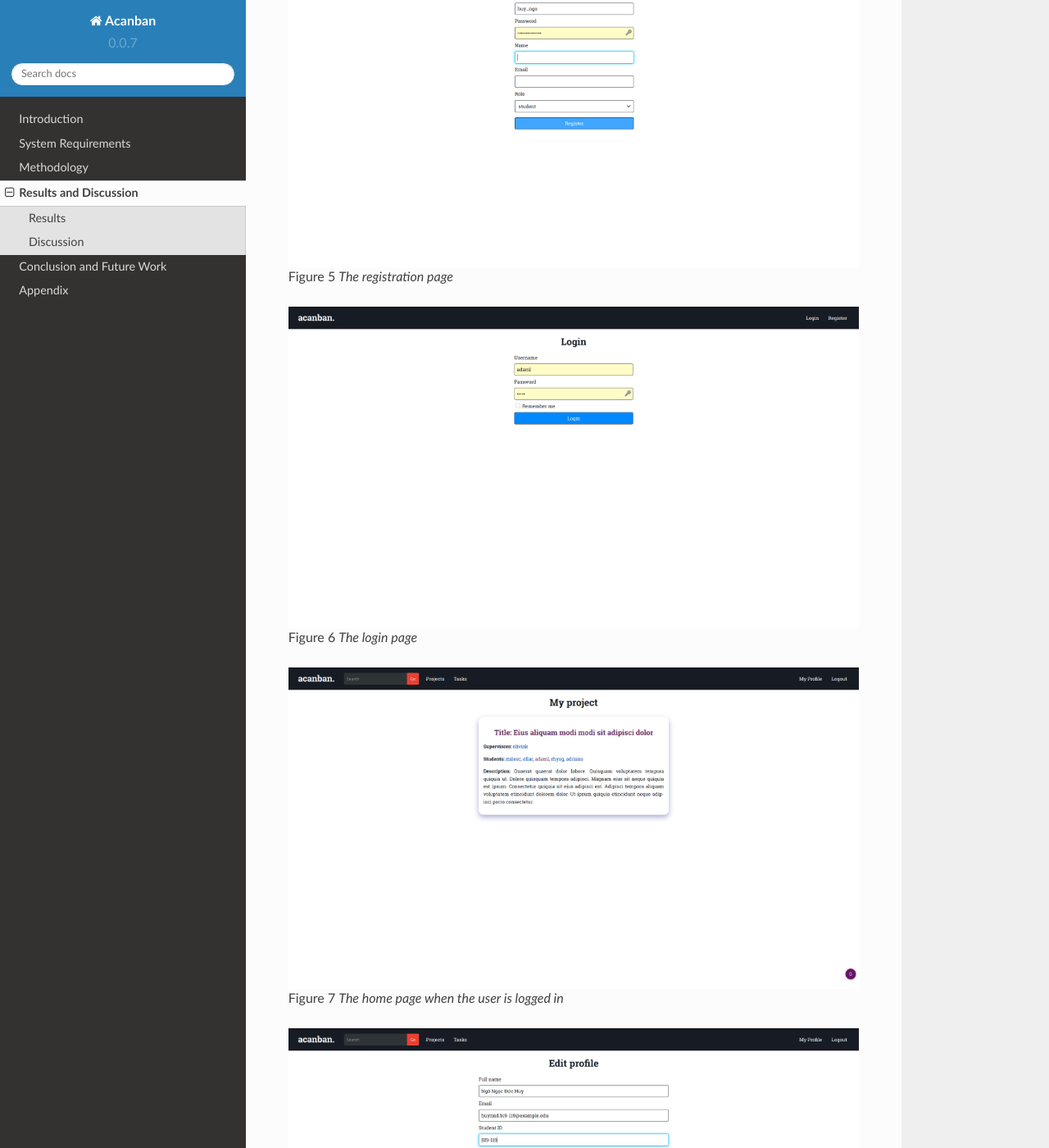
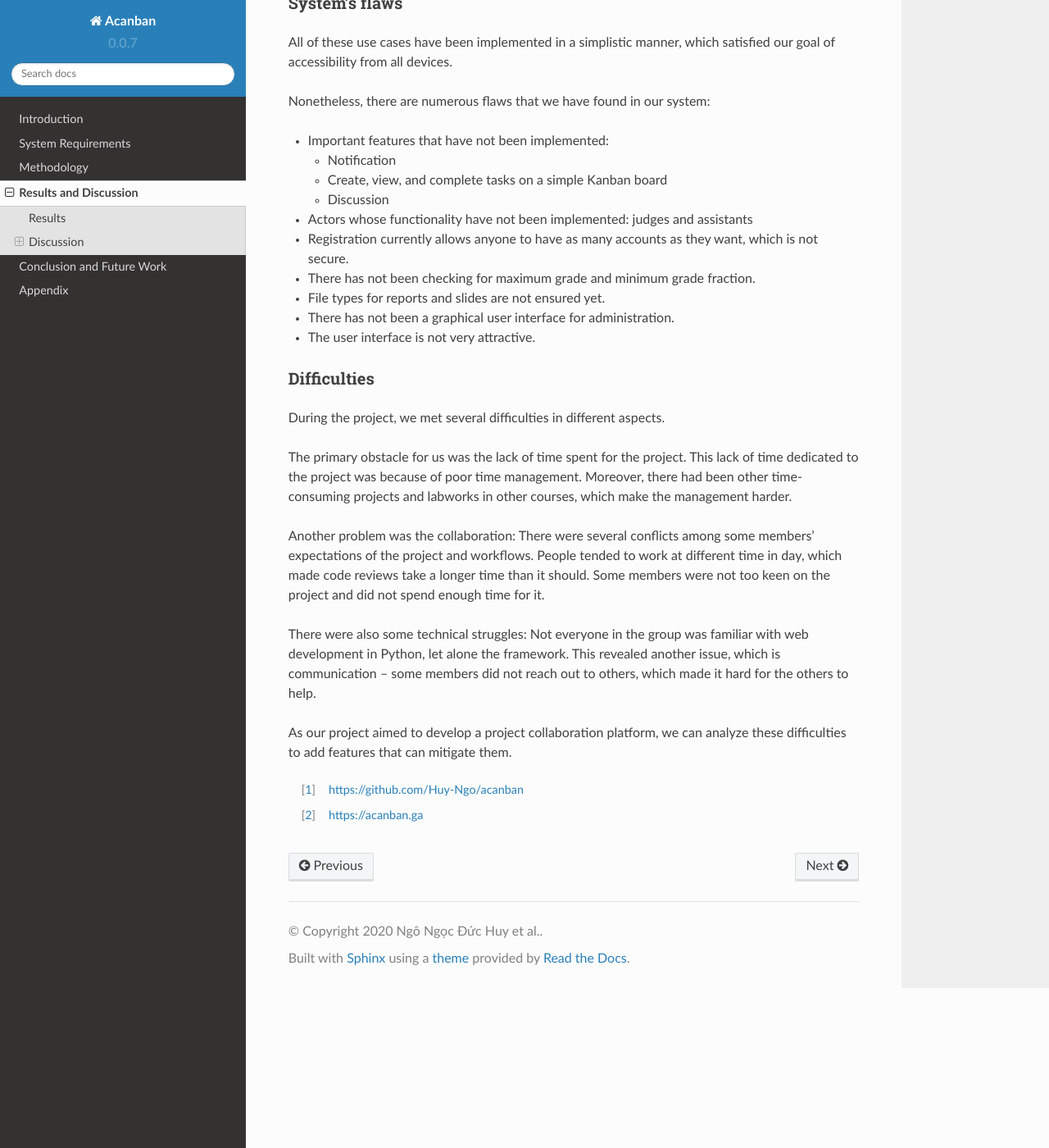
Before and after one commit to Huy-Ngo/acanban, a Sphinx documentation site: the page built from docs/source/result.rst, in a window 1280 px wide and 1400 px high, scrolled down 570 px. Shown: the whole window at 82% size. Built offline with Sphinx 7.4.7 and the Read the Docs theme 2.0.0, drawn with Linux system fonts in a browser that asks for light colours; the version number is read from the project's files by our own code; some of the changed text lies outside the part shown.

Commit message:
[Doc] Add difficulties to doc

```diff
--- a/docs/source/result.rst
+++ b/docs/source/result.rst
@@ -17,54 +17,11 @@ The current implemented source code is published on GitHub [1]_
 under `Affero General Public License`_.
 It is deployed on USTH ICTLab's server [2]_.
 
-.. figure:: screenshots/registration.png
-
-   The registration page
-
-.. figure:: screenshots/login.png
-
-   The login page
-
-.. figure:: screenshots/home_login.png
-
-   The home page when the user is logged in
-
-.. figure:: screenshots/profile-edit.png
-
-   The profile edit page
-
-.. figure:: screenshots/project-info.png
-
-   The info page for a project
-
-.. figure:: screenshots/project-edit.png
-
-   Editing a project's information
-
-.. figure:: screenshots/new-project.png
-
-   Creating a new project
-
-.. figure:: screenshots/report.png
-
-   Viewing and uploading project report
-
-.. figure:: screenshots/presentation.png
-   :figwidth: 40%
-
-   Viewing and uploading presentation slides
-
-.. figure:: screenshots/mob-home.jpeg
-   :figwidth: 40%
-
-   Home page is responsively designed for mobile
-
-.. figure:: screenshots/mob-project.jpeg
-
-   Responsive design for project view
-
 Discussion
 ----------
+
+System's flaws
+""""""""""""""
 
 All of these use cases have been implemented in a simplistic manner,
 which satisfied our goal of accessibility from all devices.
@@ -76,14 +33,37 @@ Nonetheless, there are numerous flaws that we have found in our system:
   - Notification
   - Create, view, and complete tasks on a simple Kanban board
   - Discussion
-  - Jury's evaluation of reports and presentation
-  - Statistical reports for academic assistant
 
+- Actors whose functionality have not been implemented: judges and assistants
 - Registration currently allows anyone to have as many accounts as they want,
   which is not secure.
-- There hasn't been checking for maximum grade and minimum grade fraction.
+- There has not been checking for maximum grade and minimum grade fraction.
 - File types for reports and slides are not ensured yet.
+- There has not been a graphical user interface for administration.
 - The user interface is not very attractive.
+
+Difficulties
+""""""""""""
+
+During the project, we met several difficulties in different aspects.
+
+The primary obstacle for us was the lack of time spent for the project.
+This lack of time dedicated to the project was because of poor time management.
+Moreover, there had been other time-consuming projects and labworks in other courses,
+which make the management harder.
+
+Another problem was the collaboration: There were several conflicts among
+some members' expectations of the project and workflows.  People tended to work
+at different time in day, which made code reviews take a longer time than it should.
+Some members were not too keen on the project and did not spend enough time for it.
+
+There were also some technical struggles: Not everyone in the group was familiar
+with web development in Python, let alone the framework.  This revealed another
+issue, which is communication -- some members did not reach out to others,
+which made it hard for the others to help.
+
+As our project aimed to develop a project collaboration platform,
+we can analyze these difficulties to add features that can mitigate them.
 
 .. _Affero General Public License: https://www.gnu.org/licenses/agpl-3.0.html
 .. [1] https://github.com/Huy-Ngo/acanban
```
